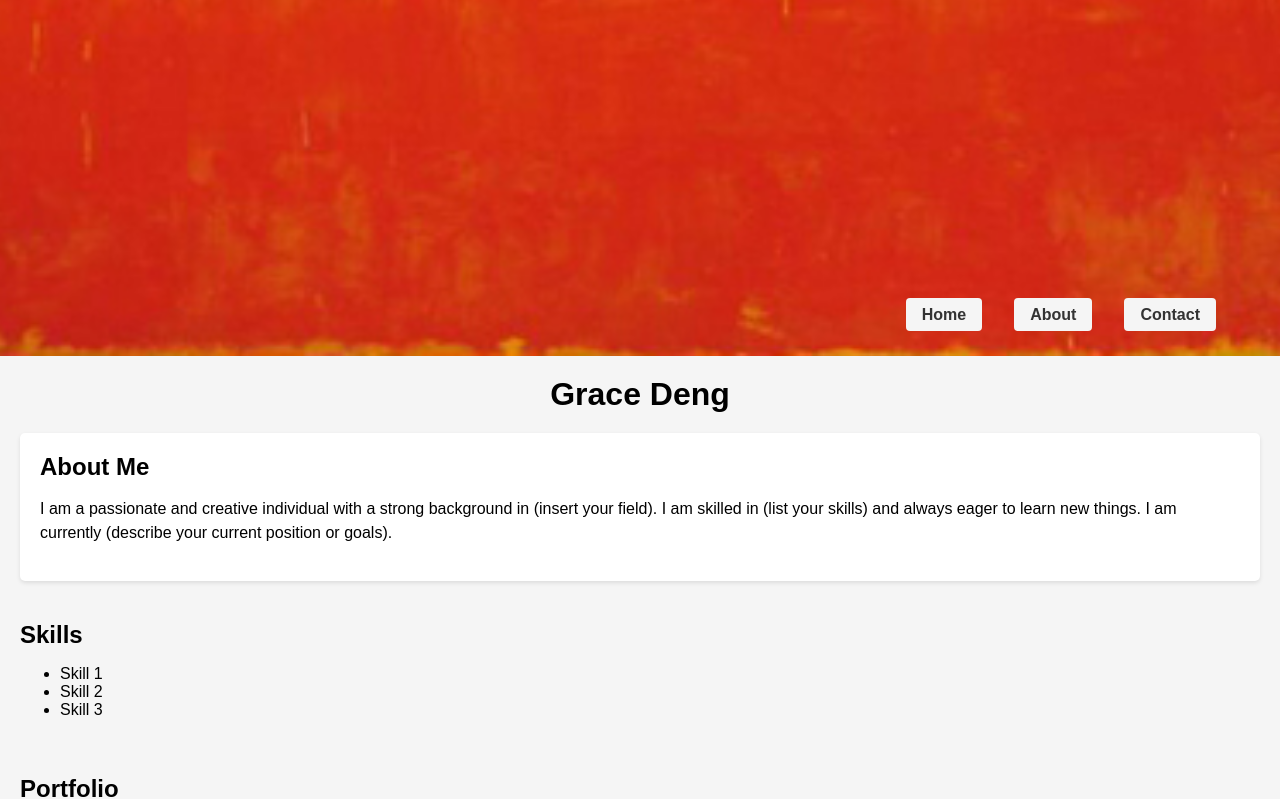
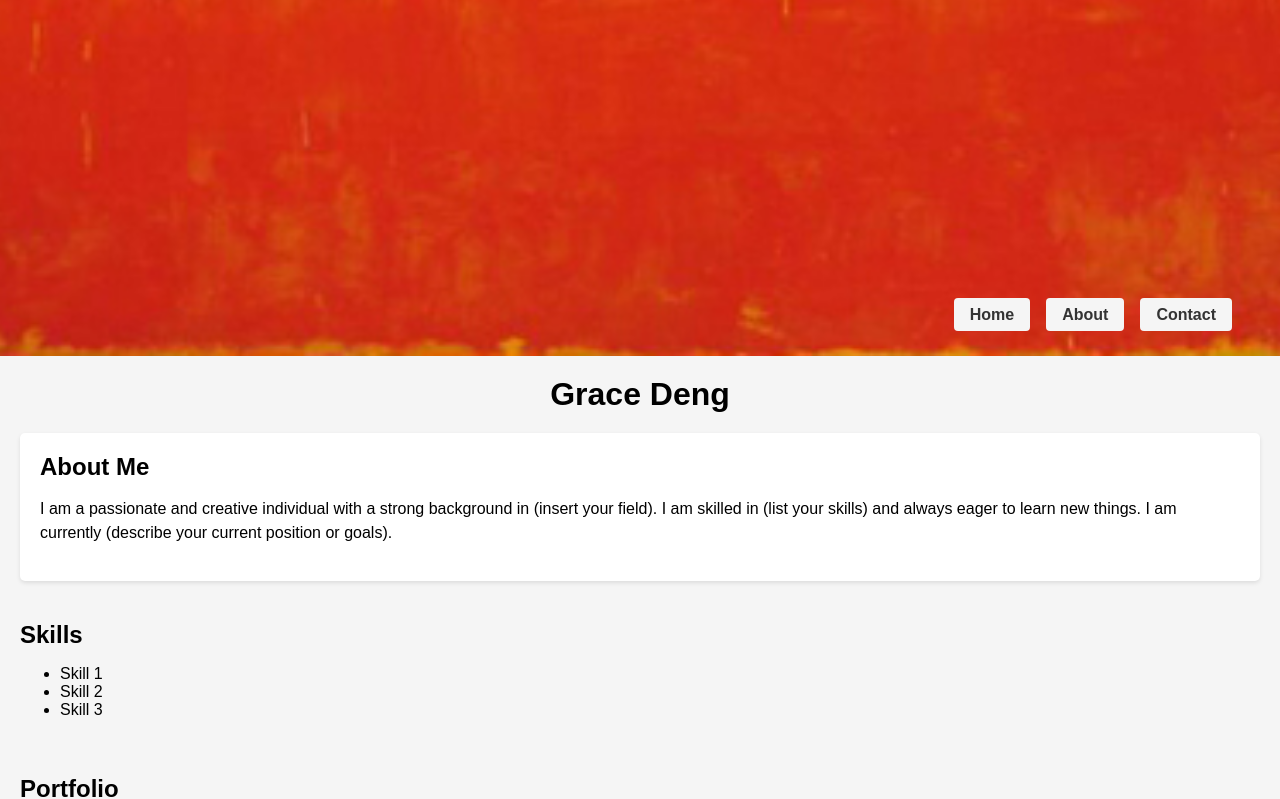
Before and after one commit to bingcharlesdeng/personalwebsite, a React (Create React App) app: page / in a window 1280 px wide. Shown: the part 1276-2075 px from the top of the page. Built offline with nearby package versions, Linux system fonts and the light colour scheme.

Commit message:
took out app.css

```diff
--- a/src/App.css
+++ /dev/null
@@ -1,51 +0,0 @@
-/* Keep existing styles (optional) */
-
-/* New styles for Header component */
-.header {
-  display: flex; /* Enable flexbox for header layout */
-  justify-content: space-between; /* Space elements horizontally */
-}
-
-.header-title {
-  /* Adjust styles for logo/title if needed (optional) */
-}
-
-.navigation {
-  display: flex; /* Keep navigation elements inline */
-  list-style: none; /* Remove default list style */
-  padding: 0; /* Remove default padding */
-  margin: 0; /* Remove default margin */
-}
-
-.navigation-list {
-  display: flex; /* Ensure list items are displayed inline */
-}
-
-/* Consider adjusting navigation styles for better visual appeal */
-.navigation a {
-  margin-right: 1rem; /* Add space between navigation links (optional) */
-  /* Other navigation link styles (color, font-weight, etc.) */
-}
-
-/* Responsive Design (Optional) */
-
-@media (max-width: 768px) {
-  /* Styles for smaller screens (e.g., mobile) */
-  .header {
-    /* Adjust header layout for mobile if needed */
-  }
-  /* Adjust navigation styles for mobile if needed */
-}
-
-body {
-  /* Existing styles (if any) */
-  margin: 0; /* Remove default margin from body */
-  min-height: 100vh; /* Set minimum height to viewport height */
-  display: flex; /* Allow stacking content vertically */
-  flex-direction: column; /* Stack content top to bottom */
-}
-
-.App {
-  /* Existing styles (if any) */
-  flex: 1; /* Allow main content to fill available space */
-}
--- a/src/App.js
+++ b/src/App.js
@@ -5,7 +5,6 @@ import Home from './home.js'; // Import Home component
 import Footer from './Footer.js'; // Import Footer component
 import About from './about.js'; // Import About component (new)
 import Contact from './contact.js'; // Import Contact component (new)
-import "./app.css";
 
 
 function App() {
```
